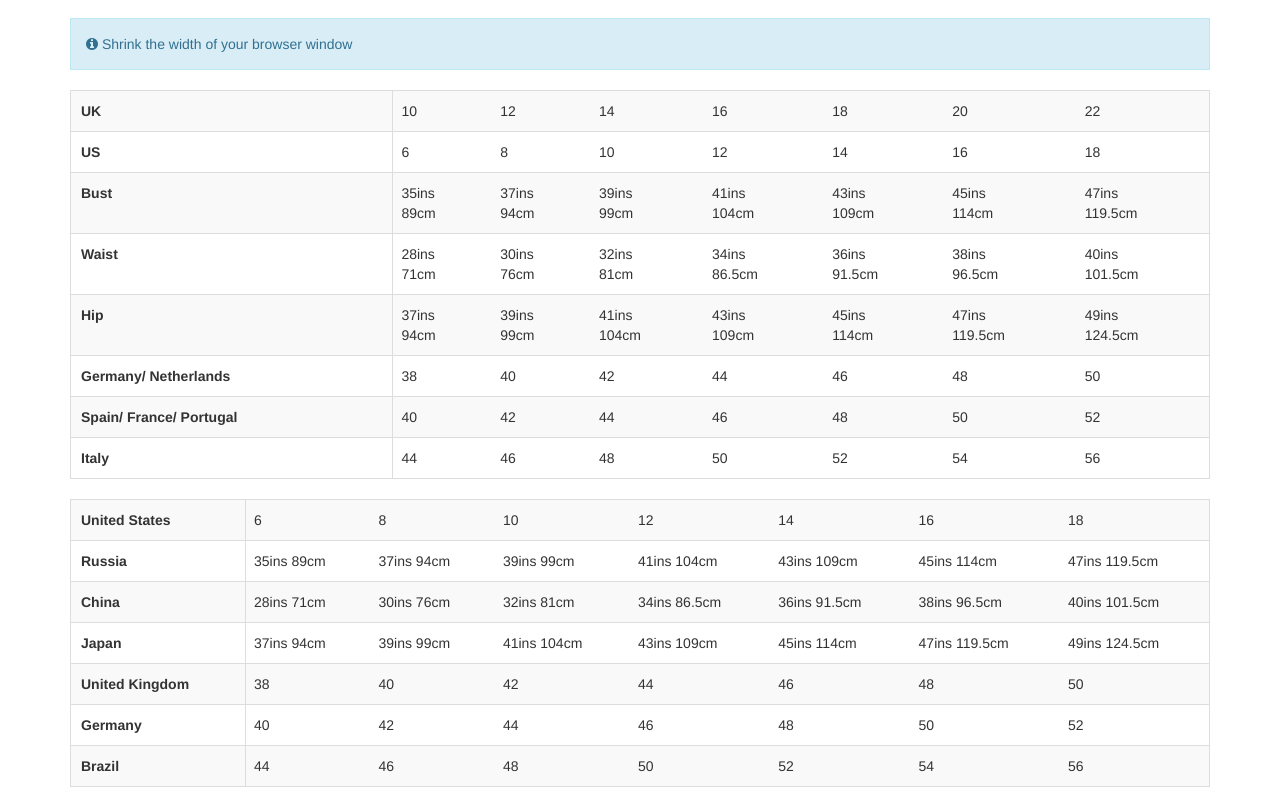
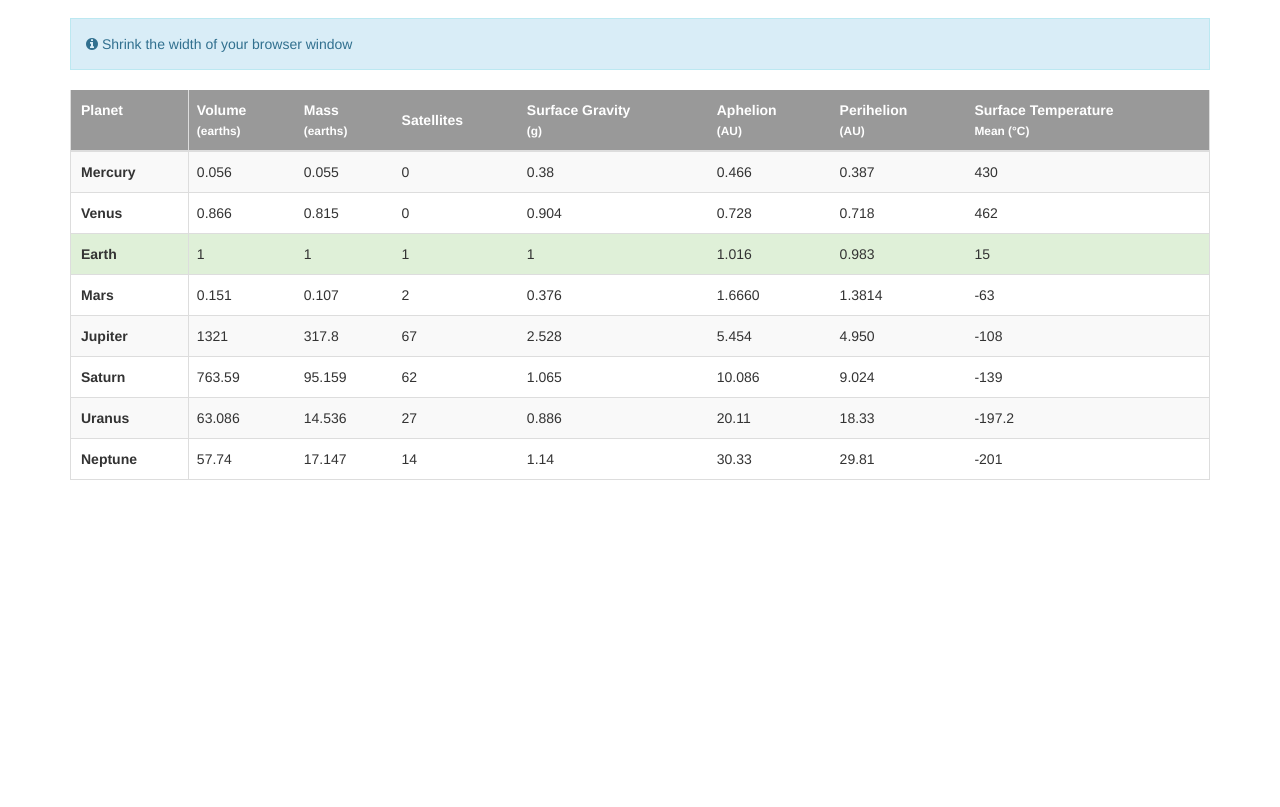
Before and after one commit to chrislorton/bs3-sticky-column-tables, a website: page demo/index.html in a window 1280 px wide. Shown: the part 54-861 px from the top of the page. After the commit the page ends 800 px from the top, so only its background shows below. Drawn offline with nearby package versions, Linux system fonts and the light colour scheme.

Commit message:
Added table data

```diff
--- a/demo/index.html
+++ b/demo/index.html
@@ -1,12 +1,11 @@
 <!DOCTYPE html>
 <html>
-
 <head>
     <meta charset="utf-8">
     <meta name="viewport" content="width=device-width, initial-scale=1">
     <title>BS3 Sticky Column Tables</title>
-    <link rel="stylesheet" href="../dist/css/font-awesome.min.css">
-    <link rel="stylesheet" href="../dist/css/style.css" media="screen">
+    <link rel="stylesheet" href="/dist/css/font-awesome.min.css">
+    <link rel="stylesheet" href="/dist/css/style.css" media="screen">
     <style>
         .navbar,
         .alert {
@@ -30,210 +29,96 @@
                 </div>
                 <!-- Table -->
                 <table class="table table-striped table-sticky-col">
+                    <thead>
+                        <th scope="row">Planet<br>&nbsp;</th>
+                        <th>Volume<br><small>(earths)<small></th>
+                        <th>Mass<br><small>(earths)<small></th>
+                        <th>Satellites</th>
+                        <th>Surface Gravity<br><small>(g)<small></th>
+                        <th>Aphelion<br><small>(AU)<small></th>
+                        <th>Perihelion<br><small>(AU)<small></th>
+                        <th>Surface Temperature<br><small>Mean (&deg;C)<small></th>
+                    </thead>
                     <tbody>
                         <tr>
-                            <td scope="row">UK</td>
-                            <td>10</td>
-                            <td>12</td>
-                            <td>14</td>
-                            <td>16</td>
-                            <td>18</td>
-                            <td>20</td>
-                            <td>22</td>
+                            <td scope="row">Mercury</td>
+                            <td>0.056</td>
+                            <td>0.055</td>
+                            <td>0</td>
+                            <td>0.38</td>
+                            <td>0.466</td>
+                            <td>0.387</td>
+                            <td>430</td>
                         </tr>
                         <tr>
-                            <td scope="row">US</td>
-                            <td>6</td>
-                            <td>8</td>
-                            <td>10</td>
-                            <td>12</td>
-                            <td>14</td>
-                            <td>16</td>
-                            <td>18</td>
+                            <td scope="row">Venus</td>
+                            <td>0.866</td>
+                            <td>0.815</td>
+                            <td>0</td>
+                            <td>0.904</td>
+                            <td>0.728</td>
+                            <td>0.718</td>
+                            <td>462</td>
+                        </tr>
+                        <tr class="success">
+                            <td scope="row">Earth</td>
+                            <td>1</td>
+                            <td>1</td>
+                            <td>1</td>
+                            <td>1</td>
+                            <td>1.016</td>
+                            <td>0.983</td>
+                            <td>15</td>
                         </tr>
                         <tr>
-                            <td scope="row">Bust
-                                <br>&nbsp;</td>
-                            <td>35ins
-                                <br>89cm</td>
-                            <td>37ins
-                                <br>94cm</td>
-                            <td>39ins
-                                <br>99cm</td>
-                            <td>41ins
-                                <br>104cm</td>
-                            <td>43ins
-                                <br>109cm</td>
-                            <td>45ins
-                                <br>114cm</td>
-                            <td>47ins
-                                <br>119.5cm</td>
+                            <td scope="row">Mars</td>
+                            <td>0.151</td>
+                            <td>0.107</td>
+                            <td>2</td>
+                            <td>0.376</td>
+                            <td>1.6660</td>
+                            <td>1.3814</td>
+                            <td>-63</td>
                         </tr>
                         <tr>
-                            <td scope="row">Waist
-                                <br>&nbsp;</td>
-                            <td>28ins
-                                <br>71cm</td>
-                            <td>30ins
-                                <br>76cm</td>
-                            <td>32ins
-                                <br>81cm</td>
-                            <td>34ins
-                                <br>86.5cm</td>
-                            <td>36ins
-                                <br>91.5cm</td>
-                            <td>38ins
-                                <br>96.5cm</td>
-                            <td>40ins
-                                <br>101.5cm</td>
+                            <td scope="row">Jupiter</td>
+                            <td>1321</td>
+                            <td>317.8</td>
+                            <td>67</td>
+                            <td>2.528</td>
+                            <td>5.454</td>
+                            <td>4.950</td>
+                            <td>-108</td>
                         </tr>
                         <tr>
-                            <td scope="row">Hip
-                                <br>&nbsp;</td>
-                            <td>37ins
-                                <br>94cm</td>
-                            <td>39ins
-                                <br>99cm</td>
-                            <td>41ins
-                                <br>104cm</td>
-                            <td>43ins
-                                <br>109cm</td>
-                            <td>45ins
-                                <br>114cm</td>
-                            <td>47ins
-                                <br>119.5cm</td>
-                            <td>49ins
-                                <br>124.5cm</td>
+                            <td scope="row">Saturn</td>
+                            <td>763.59</td>
+                            <td>95.159</td>
+                            <td>62</td>
+                            <td>1.065</td>
+                            <td>10.086</td>
+                            <td>9.024</td>
+                            <td>-139</td>
                         </tr>
                         <tr>
-                            <td scope="row">Germany/
-                                <br class="visible-xs">Netherlands</td>
-                            <td>38</td>
-                            <td>40</td>
-                            <td>42</td>
-                            <td>44</td>
-                            <td>46</td>
-                            <td>48</td>
-                            <td>50</td>
+                            <td scope="row">Uranus</td>
+                            <td>63.086</td>
+                            <td>14.536</td>
+                            <td>27</td>
+                            <td>0.886</td>
+                            <td>20.11</td>
+                            <td>18.33</td>
+                            <td>-197.2</td>
                         </tr>
                         <tr>
-                            <td scope="row">Spain/
-                                <br class="visible-xs">France/
-                                <br class="visible-xs">Portugal</td>
-                            <td>40</td>
-                            <td>42</td>
-                            <td>44</td>
-                            <td>46</td>
-                            <td>48</td>
-                            <td>50</td>
-                            <td>52</td>
-                        </tr>
-                        <tr>
-                            <td scope="row">Italy</td>
-                            <td>44</td>
-                            <td>46</td>
-                            <td>48</td>
-                            <td>50</td>
-                            <td>52</td>
-                            <td>54</td>
-                            <td>56</td>
-                        </tr>
-                    </tbody>
-                </table>
-                <!--/ Table -->
-                <!-- Table -->
-                <table class="table table-striped table-sticky-col">
-                    <tbody>
-                        <tr>
-                            <td scope="row">United States</td>
-                            <td>6</td>
-                            <td>8</td>
-                            <td>10</td>
-                            <td>12</td>
+                            <td scope="row">Neptune</td>
+                            <td>57.74</td>
+                            <td>17.147</td>
                             <td>14</td>
-                            <td>16</td>
-                            <td>18</td>
-                        </tr>
-                        <tr>
-                            <td scope="row">Russia</td>
-                            <td>35ins
-                                89cm</td>
-                            <td>37ins
-                                94cm</td>
-                            <td>39ins
-                                99cm</td>
-                            <td>41ins
-                                104cm</td>
-                            <td>43ins
-                                109cm</td>
-                            <td>45ins
-                                114cm</td>
-                            <td>47ins
-                                119.5cm</td>
-                        </tr>
-                        <tr>
-                            <td scope="row">China</td>
-                            <td>28ins
-                                71cm</td>
-                            <td>30ins
-                                76cm</td>
-                            <td>32ins
-                                81cm</td>
-                            <td>34ins
-                                86.5cm</td>
-                            <td>36ins
-                                91.5cm</td>
-                            <td>38ins
-                                96.5cm</td>
-                            <td>40ins
-                                101.5cm</td>
-                        </tr>
-                        <tr>
-                            <td scope="row">Japan</td>
-                            <td>37ins
-                                94cm</td>
-                            <td>39ins
-                                99cm</td>
-                            <td>41ins
-                                104cm</td>
-                            <td>43ins
-                                109cm</td>
-                            <td>45ins
-                                114cm</td>
-                            <td>47ins
-                                119.5cm</td>
-                            <td>49ins
-                                124.5cm</td>
-                        </tr>
-                        <tr>
-                            <td scope="row">United Kingdom</td>
-                            <td>38</td>
-                            <td>40</td>
-                            <td>42</td>
-                            <td>44</td>
-                            <td>46</td>
-                            <td>48</td>
-                            <td>50</td>
-                        </tr>
-                        <tr>
-                            <td scope="row">Germany</td>
-                            <td>40</td>
-                            <td>42</td>
-                            <td>44</td>
-                            <td>46</td>
-                            <td>48</td>
-                            <td>50</td>
-                            <td>52</td>
-                        </tr>
-                        <tr>
-                            <td scope="row">Brazil</td>
-                            <td>44</td>
-                            <td>46</td>
-                            <td>48</td>
-                            <td>50</td>
-                            <td>52</td>
-                            <td>54</td>
-                            <td>56</td>
+                            <td>1.14</td>
+                            <td>30.33</td>
+                            <td>29.81</td>
+                            <td>-201</td>
                         </tr>
                     </tbody>
                 </table>
@@ -242,7 +127,7 @@
         </div>
     </div>
     <script src="https://code.jquery.com/jquery-3.1.0.min.js" integrity="sha256-cCueBR6CsyA4/9szpPfrX3s49M9vUU5BgtiJj06wt/s=" crossorigin="anonymous"></script>
-    <script src="../dist/js/jquery.stickytable.js" charset="utf-8"></script>
+    <script src="/dist/js/jquery.stickytable.js" charset="utf-8"></script>
     <script type="text/javascript">
         $('.table-sticky-col').stickyTable();
     </script>
```
Also changed, not shown: src/js/jquery.stickytable.js (line endings or trailing spaces).
